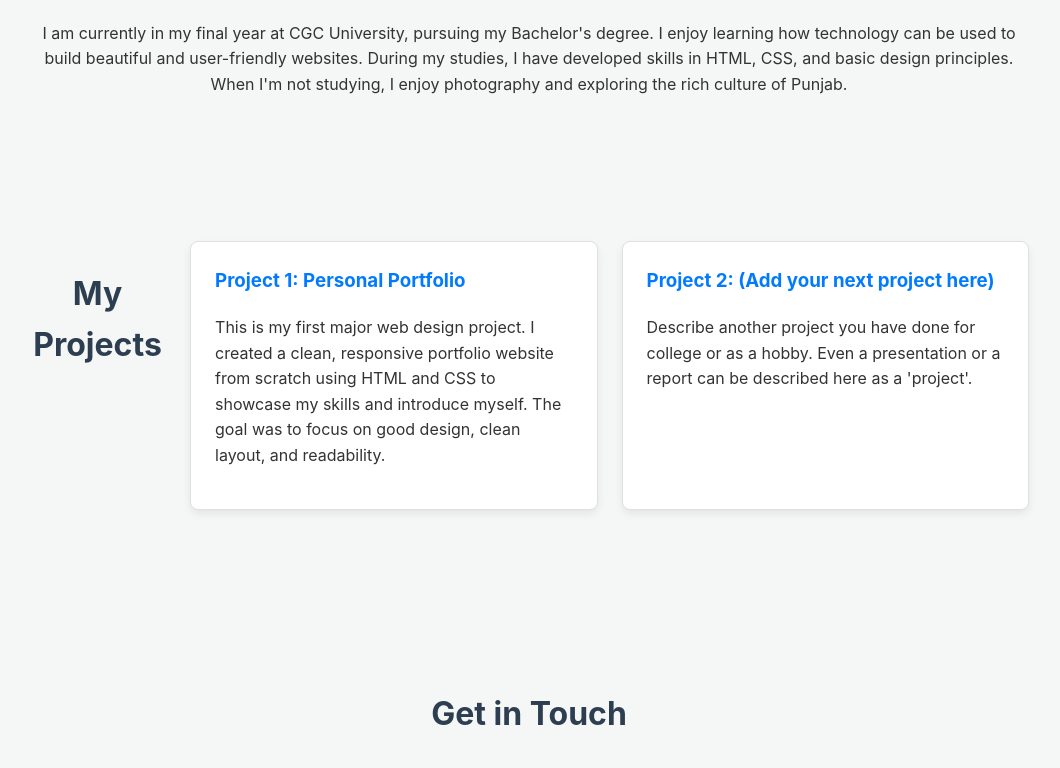
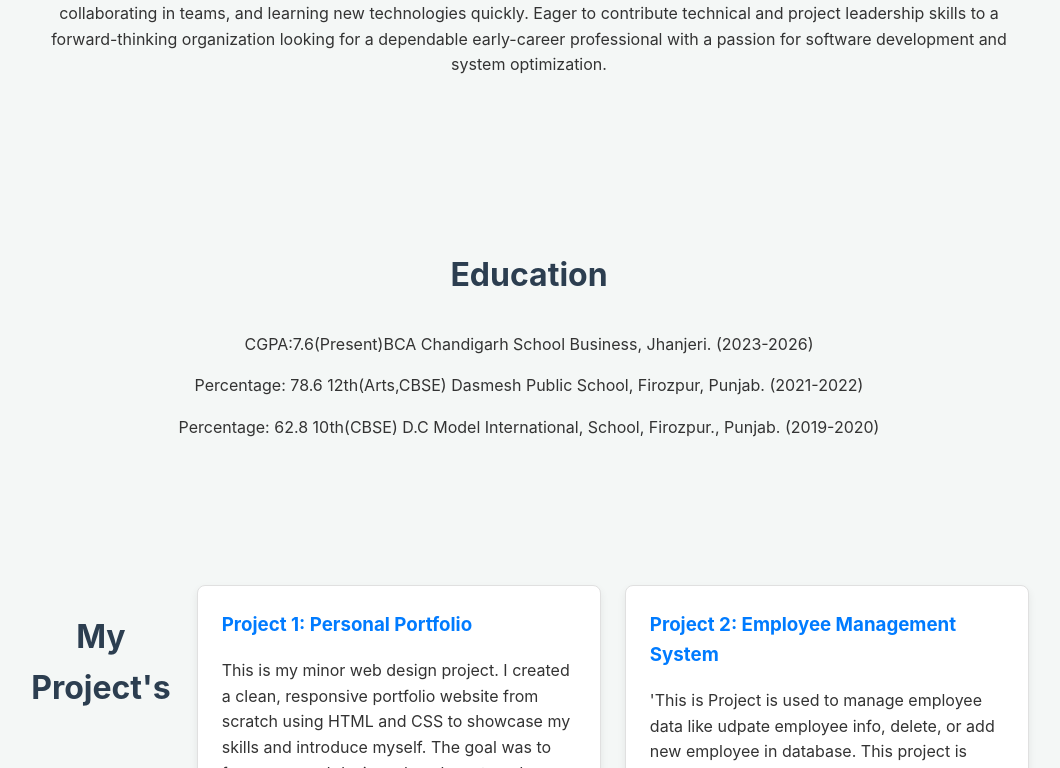
Before and after one commit to Jagjot192/My-Portfolio, a plain HTML site: page index.html in a window 1280 px wide. Shown: the part 593-1361 px from the top of the page, without its empty margins (111-1171 px from the left). Drawn offline with Linux system fonts and the light colour scheme.

Commit message:
Add files via upload

```diff
--- a/index.html
+++ b/index.html
@@ -22,35 +22,51 @@
     <main>
         <section id="hero">
             <div class="hero-content">
-                <img src="images/profile.jpg.jpeg" alt="A photo of Jagjot Singh" class="profile-picture">
+                <img src="images/profile.jpg" alt="A photo of Jagjot Singh" class="profile-picture">
                 <h1>Hello, I'm Jagjot Singh</h1>
-                <p>A college student from Firozpur, Punjab, with a passion for web design and creative technologies.</p>
-            </div>
+                           </div>
         </section>
 
         <section id="about">
             <h2>About Me</h2>
             <p>
-                I am currently in my final year at CGC University, pursuing my Bachelor's degree. I enjoy learning how technology can be used to build beautiful and user-friendly websites. During my studies, I have developed skills in HTML, CSS, and basic design principles. When I'm not studying, I enjoy photography and exploring the rich culture of Punjab.
+               Motivated and results-driven final-year BCA student with strong technical expertise in Java, HTML, PHP, and MySQL, complemented by a solid foundation in Data Structures and Algorithms. Demonstrated proficiency in full-cycle project management, from requirements gathering to deployment, through diverse academic and personal projects. Adept at problem-solving, collaborating in teams, and learning new technologies quickly. Eager to contribute technical and project leadership skills to a forward-thinking organization looking for a dependable early-career professional with a passion for software development and system optimization.
+
+
             </p>
         </section>
 
+         <section id="education">
+            <h2>Education</h2>
+            <p>
+
+<p> CGPA:7.6(Present)BCA     Chandigarh School Business, Jhanjeri. (2023-2026)</P>
+
+<p>Percentage: 78.6   12th(Arts,CBSE) Dasmesh Public School, Firozpur, Punjab. (2021-2022)</p>
+
+<p>Percentage: 62.8   10th(CBSE) D.C Model International, School, Firozpur., Punjab. (2019-2020)</p>
+
+
+            </p>
+        </section>
+
+
         <section id="projects">
-            <h2>My Projects</h2>
+            <h2>My Project's</h2>
             <div class="project-card">
                 <h3>Project 1: Personal Portfolio</h3>
-                <p>This is my first major web design project. I created a clean, responsive portfolio website from scratch using HTML and CSS to showcase my skills and introduce myself. The goal was to focus on good design, clean layout, and readability.</p>
+                <p>This is my minor web design project. I created a clean, responsive portfolio website from scratch using HTML and CSS to showcase my skills and introduce myself. The goal was to focus on good design, clean layout, and readability.</p>
             </div>
              <div class="project-card">
-                <h3>Project 2: (Add your next project here)</h3>
-                <p>Describe another project you have done for college or as a hobby. Even a presentation or a report can be described here as a 'project'.</p>
+                <h3>Project 2: Employee Management System </h3>
+                <p> 'This is Project is used to manage employee data like udpate employee info, delete, or add new employee in database. This project is made with JAVA and for database i use MySQL workbench. '.</p>
             </div>
         </section>
 
         <section id="contact">
             <h2>Get in Touch</h2>
             <p>I would love to connect with you! Feel free to reach out via email.</p>
-            <a href="mailto:your-email@example.com" class="contact-button">jagjotsinghwadhwa@gmail.com</a>
+            <a href="mailto: jagjotsinghwadhwa@gmail.com" class="contact-button">jagjotsinghwadhwa@gmail.com</a>
         </section>
     </main>
 
```
